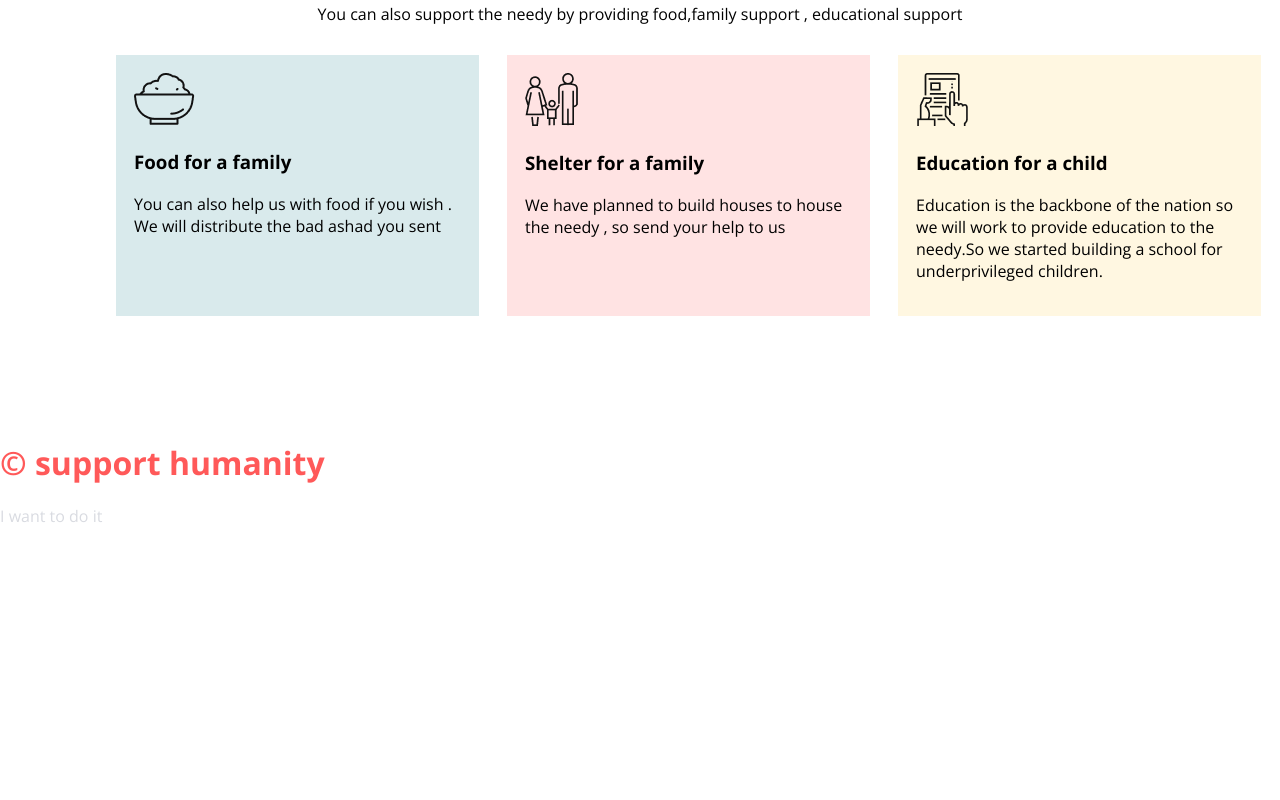
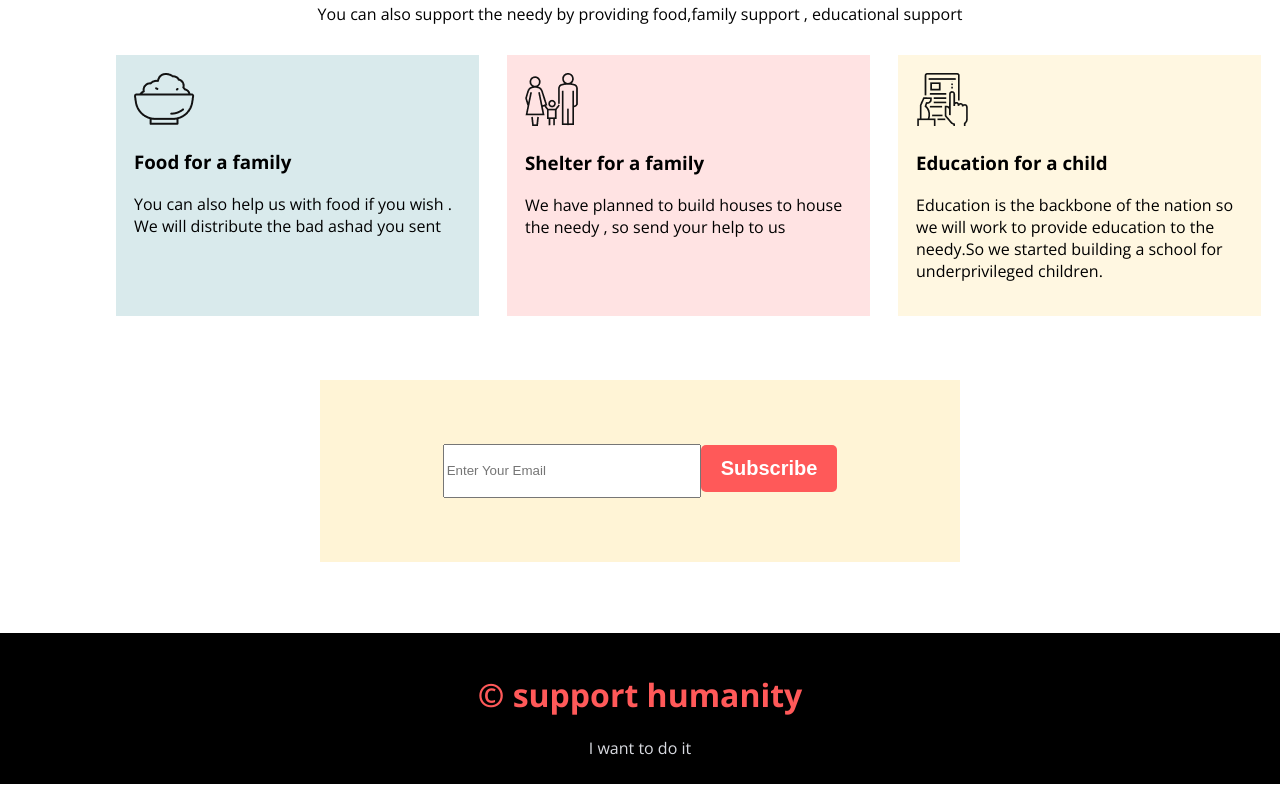
Before and after one commit to jahidulislam3/donet-plan, a plain HTML site: page index.html in a window 1280 px wide. Shown: the part 1112-1912 px from the top of the page. Before the commit the page ends 1680 px from the top, so only its background shows below. Drawn offline with nearby package versions, Linux system fonts and the light colour scheme.

Commit message:
added Subscribe

```diff
--- a/index.html
+++ b/index.html
@@ -64,6 +64,11 @@
             </div>
         </div>
     </section>
+    <section>
+        <div class="Subscribe">
+            <input type="email" name="email" id="" placeholder="Enter Your Email"><button>Subscribe</button>
+        </div>
+    </section>
 </body>
 <footer>
     <h1> &copy; support humanity</h1>
--- a/style.css
+++ b/style.css
@@ -54,7 +54,7 @@ h1.last-sent {
     border: 1px solid red;
 }
 
-input {
+.input input {
     border-top: none;
     border-left: none;
     border-right: none;
@@ -104,6 +104,23 @@ div#education {
     background: #fff4d6ba;
 }
 
+.Subscribe {
+    text-align: center;
+    background: #FFF4D6;
+    margin: 0px 320px;
+    padding: 64px;
+}
+
+.Subscribe input {
+    width: 250px;
+    height: 48px;
+}
+
+footer {
+    background: black;
+    text-align: center;
+}
+
 footer h1 {
     color: #FF5959;
     padding-top: 40px;
```
